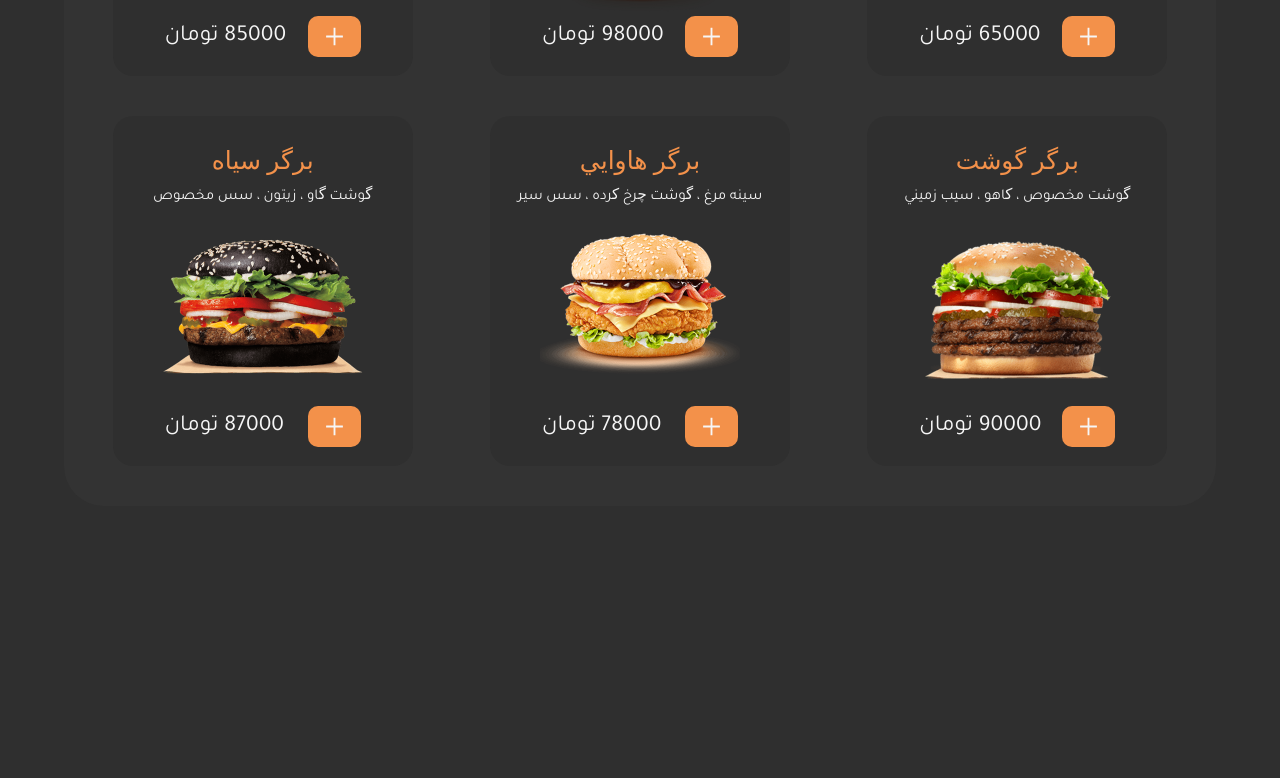
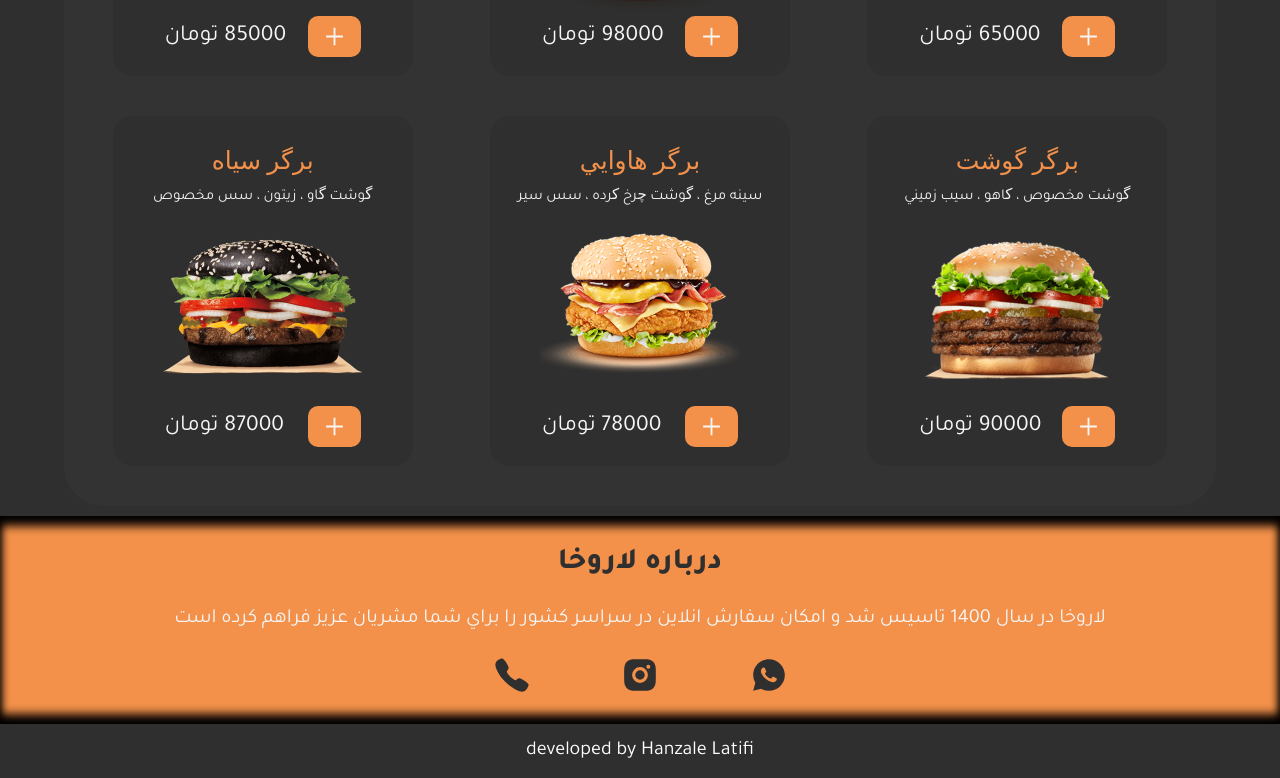
Before and after one commit to HanzaleLatifi/fastfood, a React (Create React App) app: page / in a window 1280 px wide. Shown: the part 1400-2178 px from the top of the page. Before the commit the page ends 1916 px from the top, so only its background shows below. Built offline with nearby package versions, Linux system fonts and the light colour scheme; data requests are answered from the project's data file.

Commit message:
footer & fixed

```diff
--- a/src/App.css
+++ b/src/App.css
@@ -51,7 +51,7 @@
   align-items: center;
 }
 .landingText {
-  width: 60%;
+  width: 55%;
   display: flex;
   flex-direction: column;
   justify-content: center;
@@ -69,7 +69,8 @@
   margin: 3.5rem 0;
 }
 .landingImg {
-  width: 40%;
+  width: 45%;
+  height: auto;
 }
 .landingImg img {
   width: 100%;
@@ -77,13 +78,13 @@
 }
 @media (max-width: 768px) {
   #home .landingPage {
-    padding: 2rem 0rem;
+    padding: 1.5rem 0rem;
     width: 100%;
     height: 78vh;
     background-color: #333;
     border-radius: 4rem;
     display: flex;
-    flex-direction: column-reverse;
+    flex-direction: column;
     align-items: center;
     justify-content: center;
     text-align: center;
@@ -97,10 +98,17 @@
   }
   .landingText h2 {
     text-align: center;
-    font-size: 3.0rem;
+    font-size: 2.8rem;
+    line-height: 5rem;
   }
   .landingText p{
-    font-size: 2.4rem;
+    margin: 1.3rem 0;
+    font-size: 2.1rem;
     padding: 0 2rem;
+    line-height: 3rem;
   }
+  .landingImg {
+    width: 63%;
+  }
+
 }
--- /dev/null
+++ b/src/components/footer/Footer.css
@@ -0,0 +1,52 @@
+footer section {
+  width: 100%;
+  display: flex;
+  flex-direction: column;
+  justify-content: center;
+  /* align-items: center; */
+  background-color: #f3914a;
+  color: #f6f6f6;
+  padding: 1rem 2rem;
+  font-size: 2rem;
+  box-shadow: inset 0 1rem 1rem black, inset 0 -1rem 1rem black;
+  text-align: center;
+}
+footer h3 {
+  margin: 2rem auto;
+  color: #2f2f2f;
+  font-size: 3rem;
+  text-align: center;
+}
+footer p:first-child {
+  text-align: center;
+  width: 30%;
+  margin: 1rem auto;
+}
+footer p:last-child {
+  background-color: #2f2f2f;
+  width: 100%;
+  color: white;
+  padding: 1rem;
+  font-size: 2rem;
+  text-align: center;
+}
+footer p {
+  margin: 0.5rem auto;
+}
+footer div {
+  display: flex;
+  justify-content: space-evenly;
+  align-items: center;
+  width: 40%;
+  padding: 1rem;
+  font-size: 3.8rem;
+  color: #2f2f2f;
+  margin: 1rem auto;
+  cursor: pointer;
+}
+
+@media (max-width: 768px) {
+  footer div {
+    width: 100%;
+  }
+}
--- /dev/null
+++ b/src/components/footer/Footer.js
@@ -0,0 +1,24 @@
+import "./Footer.css";
+import { RiWhatsappFill, RiInstagramFill } from "react-icons/ri";
+import { IoCall } from "react-icons/io5";
+function Footer() {
+  return (
+    <footer id="aboutus">
+      <section>
+        <h3>درباره لاروخا</h3>
+        <p>
+          لاروخا در سال 1400 تاسيس شد و امكان سفارش انلاين در سراسر كشور را براي
+          شما مشريان عزيز فراهم كرده است
+        </p>
+        <div className="social-contianer">
+          <RiWhatsappFill />
+          <RiInstagramFill />
+          <IoCall />
+        </div>
+      </section>
+      <p>developed by Hanzale Latifi</p>
+    </footer>
+  );
+}
+
+export default Footer;
--- a/src/components/navigation/Navigation.js
+++ b/src/components/navigation/Navigation.js
@@ -26,9 +26,9 @@ function Navigation() {
           </li>
 
           <li>
-            <NavLink to="/aboutus" activeClassName="active-link">
+            <a href="#aboutus" activeClassName="active-link">
               درباره ما
-            </NavLink>
+            </a>
           </li>
           <li>
             <NavLink to="/contactus" activeClassName="active-link">
--- a/src/index.css
+++ b/src/index.css
@@ -33,7 +33,7 @@ button:focus{
   .clear{
     display: block;
     width: 100%;
-    height: 14vh;
+    height: 12vh;
     margin-bottom: 2rem;
     background-color:#2f2f2f ;
   }
--- a/src/pages/HomePage.js
+++ b/src/pages/HomePage.js
@@ -1,6 +1,7 @@
 import React from "react";
 import "../App.css";
-import bgimg from "../assets/bg.png";
+import bgimg from "../assets/bg1.png";
+import Footer from "../components/footer/Footer";
 import Menu from "../components/menu/Menu";
 
 function HomePage() {
@@ -21,6 +22,7 @@ function HomePage() {
         </main>
       </section>
       <Menu />
+      <Footer/>
     </>
   );
 }
```
Also changed, not shown: src/assets/bg1.png (added), src/assets/front.jpg (added).
